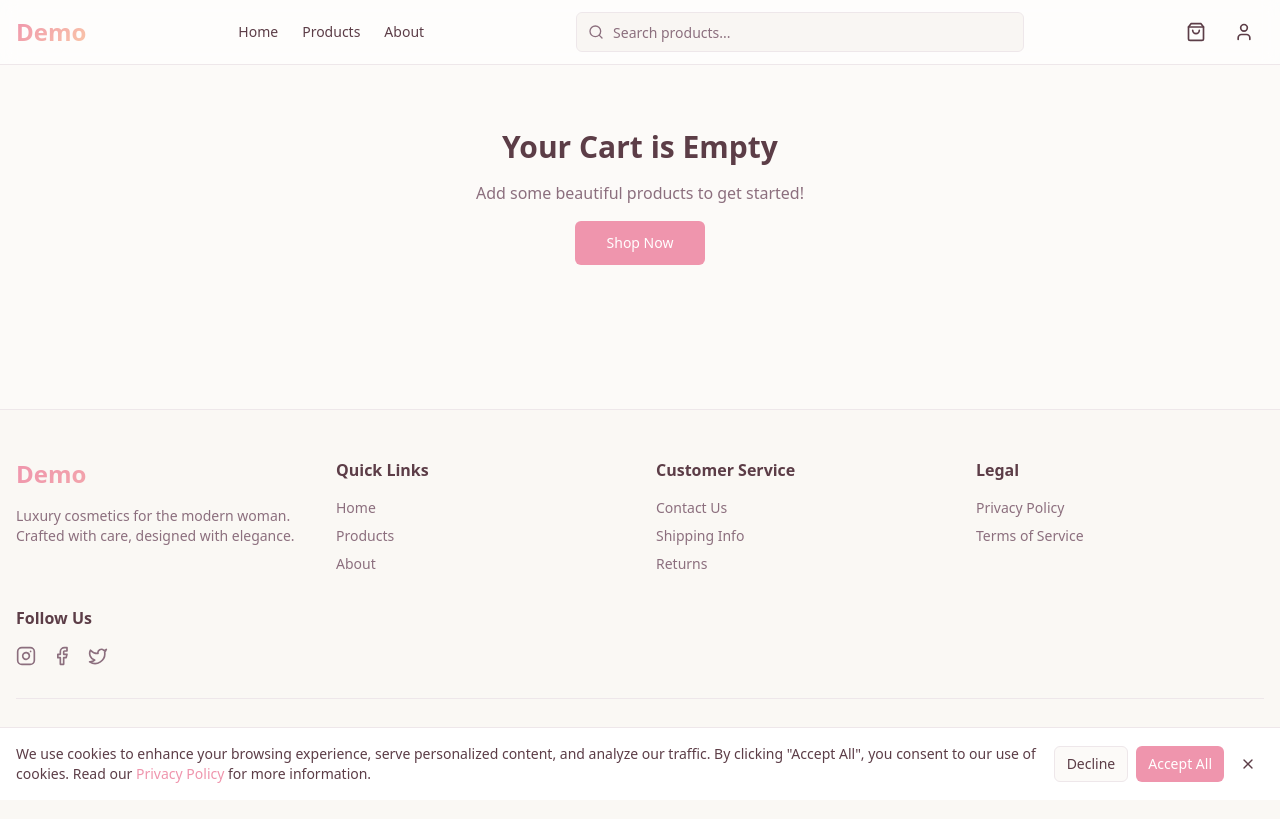
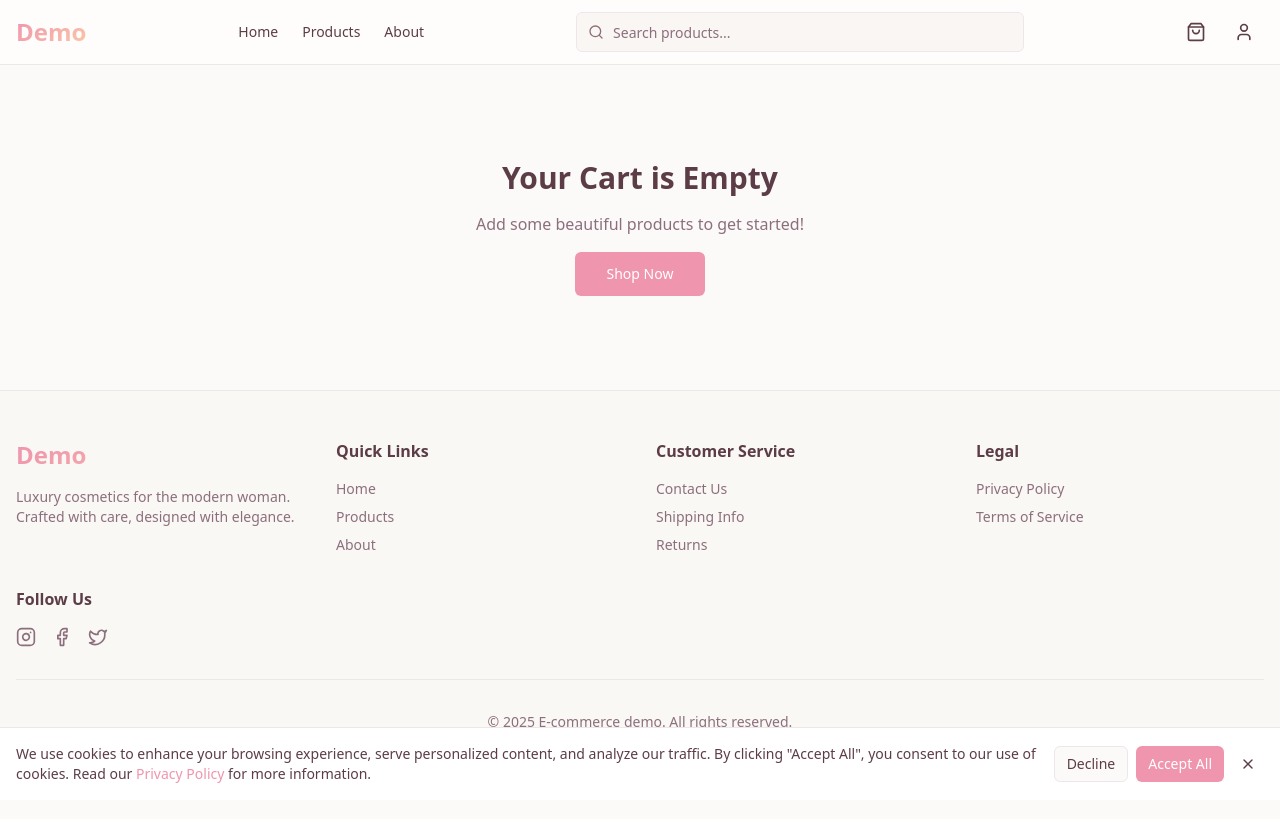
Before and after one commit to Calingcooo/cosmetics-demo, a Next.js app: page /cart in a window 1280 px wide. Built offline with nearby package versions, Linux system fonts and the light colour scheme.

Commit message:
fixed layout bug

```diff
--- a/src/app/about/page.tsx
+++ b/src/app/about/page.tsx
@@ -3,8 +3,7 @@ import aboutBanner from "../../../public/assets/products/about-banner.jpg";
 
 const AboutPage = () => {
   return (
-    <div className="min-h-screen flex flex-col">
-      <main className="flex-1">
+    <div className="flex flex-1 flex-col">
       {/* Banner */}
       <section className="relative h-[300px] md:h-[400px] overflow-hidden">
         <Image
@@ -26,9 +25,9 @@ const AboutPage = () => {
         <div className="max-w-3xl mx-auto space-y-6 text-[theme(--muted-foreground)]">
           <p className="text-lg leading-relaxed">
             Lorem ipsum dolor sit amet, consectetur adipiscing elit. Sed do
-              eiusmod tempor incididunt ut labore et dolore magna aliqua. Ut
-              enim ad minim veniam, quis nostrud exercitation ullamco laboris
-              nisi ut aliquip ex ea commodo consequat.
+            eiusmod tempor incididunt ut labore et dolore magna aliqua. Ut enim
+            ad minim veniam, quis nostrud exercitation ullamco laboris nisi ut
+            aliquip ex ea commodo consequat.
           </p>
 
           <p className="text-lg leading-relaxed">
@@ -44,9 +43,9 @@ const AboutPage = () => {
                 Our Mission
               </h3>
               <p>
-                  Lorem ipsum dolor sit amet, consectetur adipiscing elit.
-                  Nullam euismod, nisl eget ultricies aliquam, nunc sapien
-                  aliquet nunc, quis aliquam nisl nunc vel nisl.
+                Lorem ipsum dolor sit amet, consectetur adipiscing elit. Nullam
+                euismod, nisl eget ultricies aliquam, nunc sapien aliquet nunc,
+                quis aliquam nisl nunc vel nisl.
               </p>
             </div>
 
@@ -93,7 +92,6 @@ const AboutPage = () => {
           </div>
         </div>
       </section>
-      </main>
     </div>
   );
 };
--- a/src/app/cart/page.tsx
+++ b/src/app/cart/page.tsx
@@ -1,6 +1,5 @@
 "use client";
 
-import Link from "next/link";
 import Image from "next/image";
 import { useRouter } from "next/navigation";
 import { LuMinus, LuPlus, LuTrash2 } from "react-icons/lu";
@@ -11,11 +10,11 @@ const CartPage = () => {
   const { items, updateQuantity, removeFromCart, totalPrice } = useCart();
   const router = useRouter();
 
+  // ✅ Empty cart
   if (items.length === 0) {
     return (
-      <div className="flex flex-col">
-        <main className="flex-1 container mx-auto px-4 py-16">
-          <div className="text-center max-w-md mx-auto space-y-4">
+      <div className="flex flex-1 items-center justify-center">
+        <div className="text-center max-w-md mx-auto space-y-4 px-4">
           <h1 className="text-3xl font-bold">Your Cart is Empty</h1>
           <p className="text-[theme(--muted-foreground)]">
             Add some beautiful products to get started!
@@ -27,23 +26,22 @@ const CartPage = () => {
             Shop Now
           </button>
         </div>
-        </main>
       </div>
     );
   }
 
+  // ✅ Has cart items
   return (
-    <div className="flex flex-col">
-      <main className="flex-1 container mx-auto px-4 py-8">
+    <div className="flex-1 container mx-auto px-4 py-8 flex flex-col">
       <h1 className="text-3xl md:text-4xl font-bold mb-8">Shopping Cart</h1>
 
-        <div className="grid lg:grid-cols-3 gap-8">
+      <div className="grid lg:grid-cols-3 gap-8 flex-1">
         {/* Cart Items */}
         <div className="lg:col-span-2 space-y-4">
           {items.map((item, index) => (
             <div
               key={`${item.id}-${index}`}
-                className="flex gap-4 bg-[theme(--card)] p-4 rounded-lg border border-[theme(--border)]/40"
+              className="flex gap-4 bg-[theme(--card)] p-4 rounded-lg border border-[theme(--border)]/40 shadow-sm"
             >
               <Image
                 src={item.image}
@@ -61,8 +59,7 @@ const CartPage = () => {
                       {Object.entries(item.selectedVariations).map(
                         ([key, value]) => (
                           <div key={key}>
-                              <span className="font-medium">{key}:</span>{" "}
-                              {value}
+                            <span className="font-medium">{key}:</span> {value}
                           </div>
                         )
                       )}
@@ -72,8 +69,10 @@ const CartPage = () => {
                   ${item.price.toFixed(2)}
                 </p>
               </div>
+
               <div className="flex flex-col items-end justify-between">
                 <button
+                  className="h-10 w-10 hover:bg-[theme(--accent)] hover:text-[theme(--accent-foreground)] inline-flex items-center justify-center gap-2 whitespace-nowrap rounded-md text-sm font-medium ring-offset-[theme(--background)] transition-colors cursor-pointer"
                   onClick={() =>
                     removeFromCart(item.id, item.selectedVariations)
                   }
@@ -82,7 +81,7 @@ const CartPage = () => {
                 </button>
                 <div className="flex items-center gap-2">
                   <button
-                      className="h-10 w-10 border border-[theme(--input)] bg-[theme(--background)] hover:bg-[theme(--accent)] hover:text-[theme(--accent-foreground)] inline-flex items-center justify-center gap-2 whitespace-nowrap rounded-md text-sm font-medium ring-[theme(--offset-background)] transition-colors cursor-pointer"
+                    className="h-10 w-10 border border-[theme(--input)] bg-[theme(--background)] hover:bg-[theme(--accent)] hover:text-[theme(--accent-foreground)] inline-flex items-center justify-center rounded-md transition-colors cursor-pointer"
                     onClick={() =>
                       updateQuantity(
                         item.id,
@@ -95,7 +94,7 @@ const CartPage = () => {
                   </button>
                   <span className="w-8 text-center">{item.quantity}</span>
                   <button
-                      className="h-10 w-10 border border-[theme(--input)] bg-[theme(--background)] hover:bg-[theme(--accent)] hover:text-[theme(--accent-foreground)] inline-flex items-center justify-center gap-2 whitespace-nowrap rounded-md text-sm font-medium ring-[theme(--offset-background)] transition-colors cursor-pointer"
+                    className="h-10 w-10 border border-[theme(--input)] bg-[theme(--background)] hover:bg-[theme(--accent)] hover:text-[theme(--accent-foreground)] inline-flex items-center justify-center rounded-md transition-colors cursor-pointer"
                     onClick={() =>
                       updateQuantity(
                         item.id,
@@ -113,7 +112,7 @@ const CartPage = () => {
         </div>
 
         {/* Order Summary */}
-          <div className="lg:col-span-1 bg-[theme(--card)]">
+        <div className="lg:col-span-1 bg-[theme(--card)] self-start shadow-sm">
           <div className="bg-card p-6 rounded-lg border border-[theme(--border)]/40 sticky top-4">
             <h2 className="text-xl font-bold mb-4">Order Summary</h2>
             <div className="space-y-3 mb-6">
@@ -133,21 +132,20 @@ const CartPage = () => {
                 <span>Total</span>
                 <span className="text-[theme(--primary)]">
                   $
-                    {(totalPrice >= 50
-                      ? totalPrice
-                      : totalPrice + 5.99
-                    ).toFixed(2)}
+                  {(totalPrice >= 50 ? totalPrice : totalPrice + 5.99).toFixed(
+                    2
+                  )}
                 </span>
               </div>
             </div>
             <button
-                className="h-11 rounded-md px-8 bg-[theme(--primary)] text-[theme(--primary-foreground)] hover:bg-[theme(--primary)]/90 inline-flex items-center justify-center gap-2 whitespace-nowrap text-sm font-medium ring-offset-[theme(--background)] transition-colors w-full cursor-pointer"
+              className="h-11 rounded-md px-8 bg-[theme(--primary)] text-[theme(--primary-foreground)] hover:bg-[theme(--primary)]/90 inline-flex items-center justify-center gap-2 text-sm font-medium w-full transition-colors"
               onClick={() => router.push("/checkout")}
             >
               Proceed to Checkout
             </button>
             <button
-                className="h-10 px-4 py-2 border border-[theme(--input)] bg-[theme(--background)] hover:bg-[theme(--accent)] hover:text-[theme(--accent-foreground)] inline-flex items-center justify-center gap-2 whitespace-nowrap rounded-md text-sm font-medium ring-offset-[theme(--background)] transition-colors w-full mt-3 cursor-pointer"
+              className="h-10 px-4 py-2 border border-[theme(--input)] bg-[theme(--background)] hover:bg-[theme(--accent)] hover:text-[theme(--accent-foreground)] inline-flex items-center justify-center rounded-md text-sm font-medium w-full mt-3 transition-colors"
               onClick={() => router.push("/products")}
             >
               Continue Shopping
@@ -155,7 +153,6 @@ const CartPage = () => {
           </div>
         </div>
       </div>
-      </main>
     </div>
   );
 };
--- a/src/app/components/footer/Footer.tsx
+++ b/src/app/components/footer/Footer.tsx
@@ -3,7 +3,7 @@ import { LuInstagram, LuFacebook, LuTwitter } from "react-icons/lu";
 
 const Footer = () => {
   return (
-    <footer className="border-t bg-[theme(--muted)]/30 mt-20">
+    <footer className="border-t bg-[theme(--muted)]/30">
       <div className="container mx-auto px-4 py-12">
         <div className="grid grid-cols-1 md:grid-cols-4 gap-8">
           {/* Brand */}
--- a/src/app/layout.tsx
+++ b/src/app/layout.tsx
@@ -34,13 +34,13 @@ export default function RootLayout({
   return (
     <html lang="en">
       <body
-        className={`${geistSans.variable} ${geistMono.variable} antialiased`}
+        className={`${geistSans.variable} ${geistMono.variable} antialiased min-h-screen flex flex-col`}
       >
         <ToastProvider>
           <AuthProvider>
             <CartProvider>
               <Header />
-              {children}
+              <main className="flex-1 flex flex-col">{children}</main>
               <Footer />
               <CookieConsent />
             </CartProvider>
--- a/src/app/product/[id]/page.tsx
+++ b/src/app/product/[id]/page.tsx
@@ -33,7 +33,7 @@ const ProductDetail = () => {
 
   if (!product) {
     return (
-      <div className="min-h-screen flex flex-col items-center justify-center text-center p-8">
+      <div className="flex flex-col items-center justify-center text-center p-8">
         <h1 className="text-3xl font-bold mb-4">Product Not Found</h1>
         <button
           onClick={() => router.push("/products")}
@@ -46,15 +46,16 @@ const ProductDetail = () => {
   }
 
   return (
-    <div className="min-h-screen flex flex-col">
-      <main className="flex-1 container mx-auto px-4 py-8">
+    <div className="flex flex-1 flex-col container mx-auto px-4 py-8">
       {/* Back Button */}
+      <div>
         <button
           onClick={() => router.push("/products")}
           className="mb-6 h-10 px-4 py-2 hover:bg-[theme(--accent)] hover:text-[theme(--accent-foreground)] inline-flex items-center justify-center gap-2 whitespace-nowrap rounded-md text-sm font-medium ring-offset-[theme(--background)] transition-colors cursor-pointer"
         >
           <LuArrowLeft className="mr-2 h-4 w-4" /> Back to Products
         </button>
+      </div>
 
       {/* Product Detail Layout */}
       <div className="grid md:grid-cols-2 gap-8 lg:gap-12 animate-fade-in">
@@ -182,7 +183,6 @@ const ProductDetail = () => {
           </button>
         </div>
       </div>
-      </main>
     </div>
   );
 };
```
Lines whose indentation alone changed are shown as unchanged.
